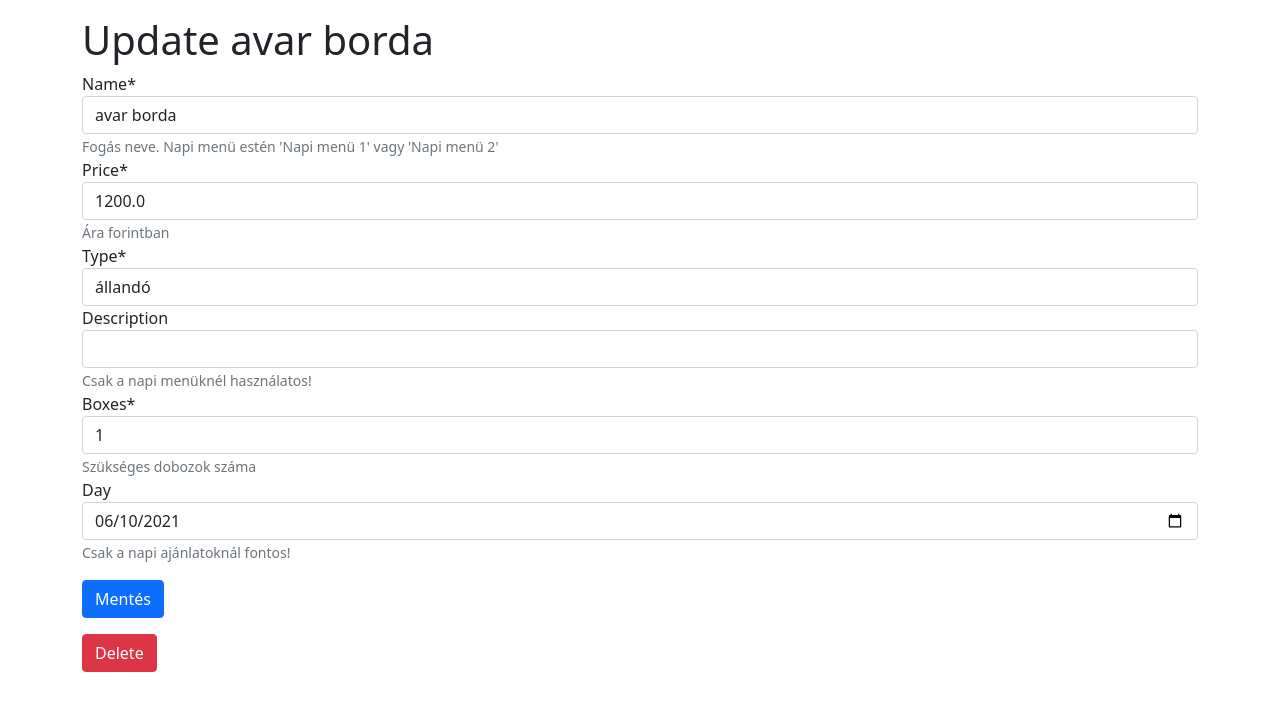
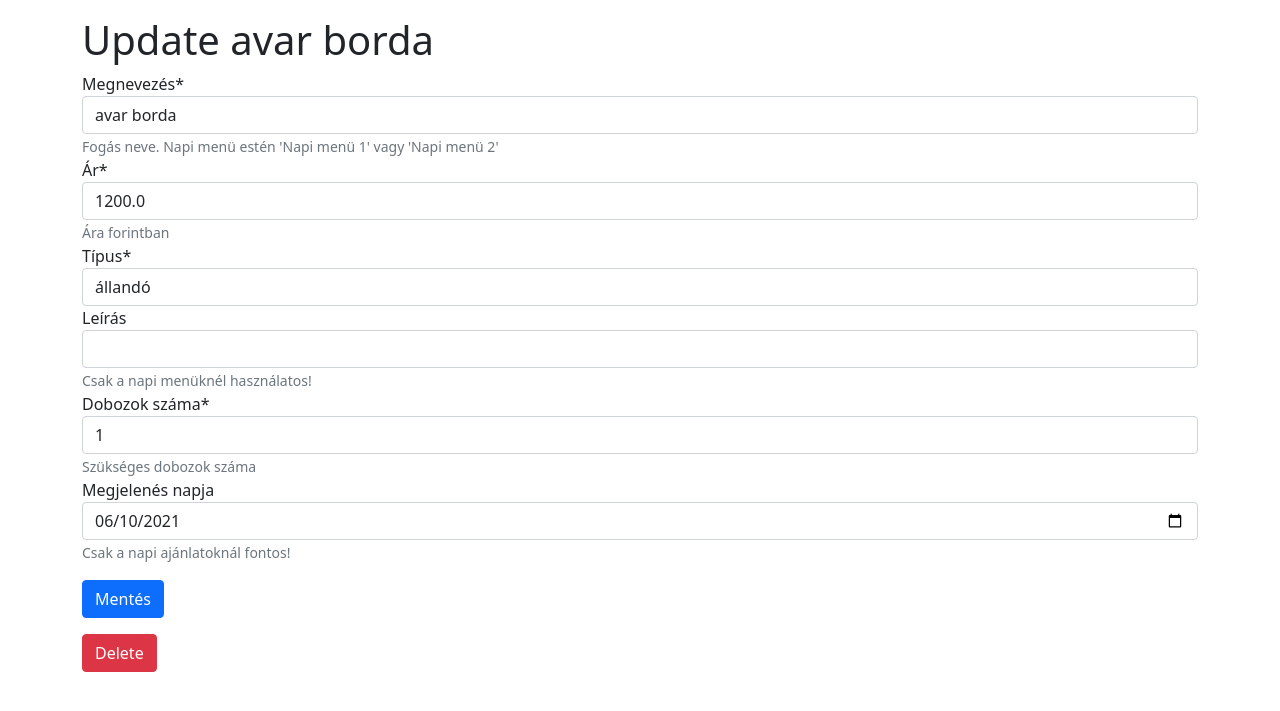
Before and after one commit to mecalis/orders, a Django app: page /meals/1/ in a window 1280 px wide. Shown: the part 58-769 px from the top of the page. Run offline with Django 3.2, Linux system fonts and the light colour scheme; a user stored in the database is signed in; data comes from the database, SQL or seed files in the repository; parts of the project's set-up code (start-up, migrations or seed data) failed here and were passed over; some libraries are stand-ins or nearby versions.

Commit message:
Form módosítása

```diff
--- a/meals/forms.py
+++ b/meals/forms.py
@@ -8,3 +8,11 @@ class MealModelForm(forms.ModelForm):
         widgets = {
             'day': forms.DateInput(attrs={'type': 'date'}),
         }
+        labels = {
+            'name': 'Megnevezés',
+            'price': 'Ár',
+            'type': 'Típus',
+            'description': 'Leírás',
+            'boxes': 'Dobozok száma',
+            'day': 'Megjelenés napja',
+        }
--- a/meals/templates/meals/list_paginated.html
+++ b/meals/templates/meals/list_paginated.html
@@ -6,7 +6,7 @@ Fogások listája:
 
 {% block content %}
 <div>Fogások listája:</div>
-
+<hr>
 {% include 'meals/paginator.html' %}
 <hr>
 {% for obj in page_obj %}
```
